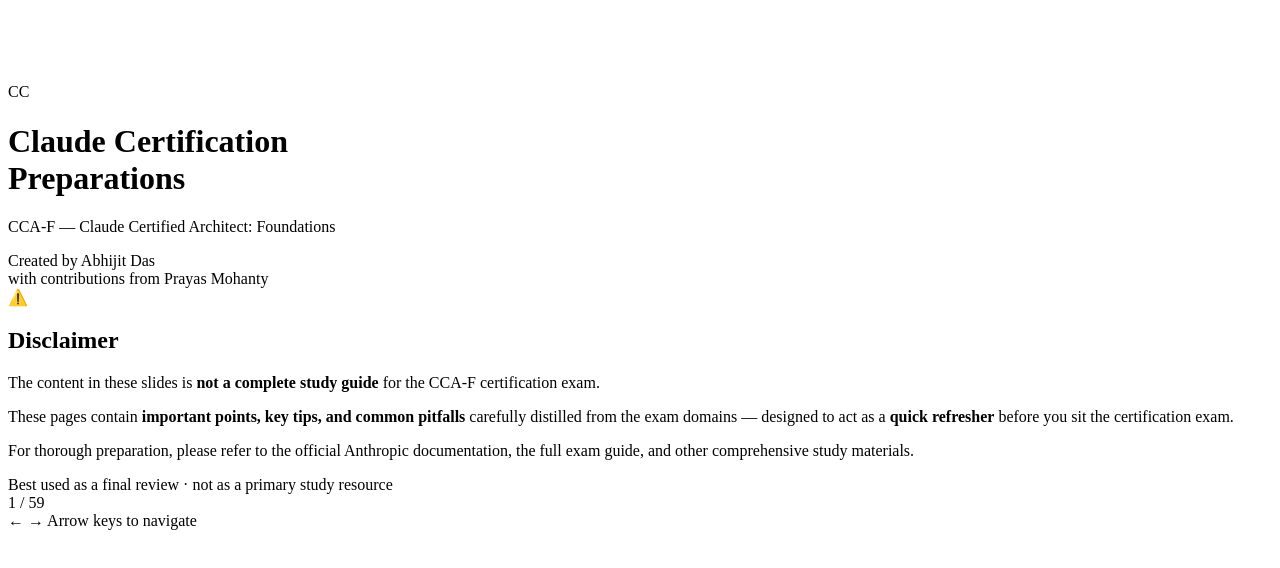
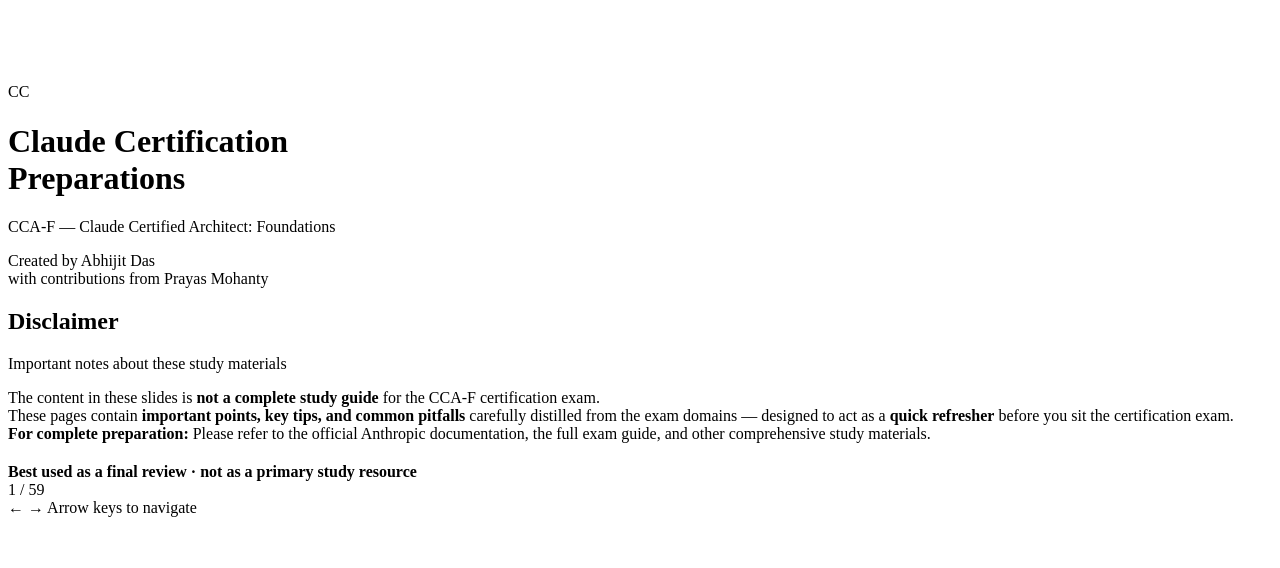
Before and after one commit to abhijit-me/CCAF.UI, a React (Vite) app: page / in a window 1280 px wide. Shown: the top 568 px of the page. Built offline with nearby package versions, Linux system fonts and the light colour scheme; the HTML template or start-up script is replaced by a standard one.

Commit message:
Some fixes

```diff
--- a/src/App.jsx
+++ b/src/App.jsx
@@ -23,24 +23,26 @@
 // ===== DISCLAIMER SLIDE =====
 function DisclaimerSlide() {
   return (
-    <div className="disclaimer-slide">
-      <div className="disclaimer-icon animate-in">⚠️</div>
-      <h2 className="animate-in-delay-1">Disclaimer</h2>
-      <div className="disclaimer-body animate-in-delay-2">
-        <p>
+    <>
+      <div className="slide-header animate-in">
+        <h2>Disclaimer</h2>
+        <p className="subtitle">Important notes about these study materials</p>
+      </div>
+      <div className="slide-content">
+        <div className="callout callout-warn animate-in-delay-1">
           The content in these slides is <strong>not a complete study guide</strong> for the CCA-F certification exam.
-        </p>
-        <p>
+        </div>
+        <div className="callout callout-key animate-in-delay-2">
           These pages contain <strong>important points, key tips, and common pitfalls</strong> carefully distilled from the exam domains — designed to act as a <strong>quick refresher</strong> before you sit the certification exam.
-        </p>
-        <p>
-          For thorough preparation, please refer to the official Anthropic documentation, the full exam guide, and other comprehensive study materials.
-        </p>
+        </div>
+        <div className="callout callout-tip animate-in-delay-3">
+          <strong>For complete preparation:</strong> Please refer to the official Anthropic documentation, the full exam guide, and other comprehensive study materials.
+        </div>
+        <div className="callout callout-warn animate-in-delay-4" style={{marginTop: 20}}>
+          <strong>Best used as a final review · not as a primary study resource</strong>
+        </div>
       </div>
-      <div className="disclaimer-badge animate-in-delay-3">
-        Best used as a final review · not as a primary study resource
-      </div>
-    </div>
+    </>
   );
 }
 
--- a/src/styles.css
+++ b/src/styles.css
@@ -484,6 +484,7 @@
   font-family: var(--mono);
   font-size: 0.78rem;
   line-height: 1.7;
+  min-height: 128px;
   color: #334155;
   white-space: pre-wrap;
   word-break: break-word;
@@ -868,72 +869,8 @@
 }
 
 /* ============ DISCLAIMER SLIDE ============ */
-.disclaimer-slide {
-  text-align: center;
-  position: relative;
-  flex: 1;
-  display: flex;
-  flex-direction: column;
-  justify-content: center;
-  align-items: center;
-  max-width: 680px;
-  margin: 0 auto;
-  width: 100%;
-}
-
-.disclaimer-icon {
-  font-size: 3rem;
-  margin-bottom: 18px;
-  line-height: 1;
-}
-
-.disclaimer-slide h2 {
-  font-size: 2.6rem;
-  font-weight: 800;
-  margin-bottom: 28px;
-  background: linear-gradient(135deg, #d97706, #ea580c);
-  -webkit-background-clip: text;
-  background-clip: text;
-  -webkit-text-fill-color: transparent;
-}
-
-.disclaimer-body {
-  background: var(--surface);
-  border: 1px solid var(--border);
-  border-radius: 16px;
-  padding: 28px 34px;
-  text-align: left;
-  box-shadow: 0 4px 20px rgba(37,99,235,0.08);
-  margin-bottom: 20px;
-  width: 100%;
-}
-
-.disclaimer-body p {
-  font-size: 1.05rem;
-  color: var(--muted);
-  line-height: 1.85;
-  margin-bottom: 14px;
-}
-
-.disclaimer-body p:last-child {
-  margin-bottom: 0;
-}
-
-.disclaimer-body strong {
-  color: var(--text);
-  font-weight: 600;
-}
-
-.disclaimer-badge {
-  font-size: 0.78rem;
-  color: var(--amber);
-  background: rgba(217,119,6,0.08);
-  border: 1px solid rgba(217,119,6,0.25);
-  padding: 10px 24px;
-  border-radius: 30px;
-  font-family: var(--mono);
-  letter-spacing: 0.04em;
-}
+/* Disclaimer now uses standard slide-header and slide-content classes */
+/* Custom styles removed - using consistent callout styling instead */
 
 /* ============ ANTI-PATTERNS SLIDE ============ */
 .ap-list {
```
